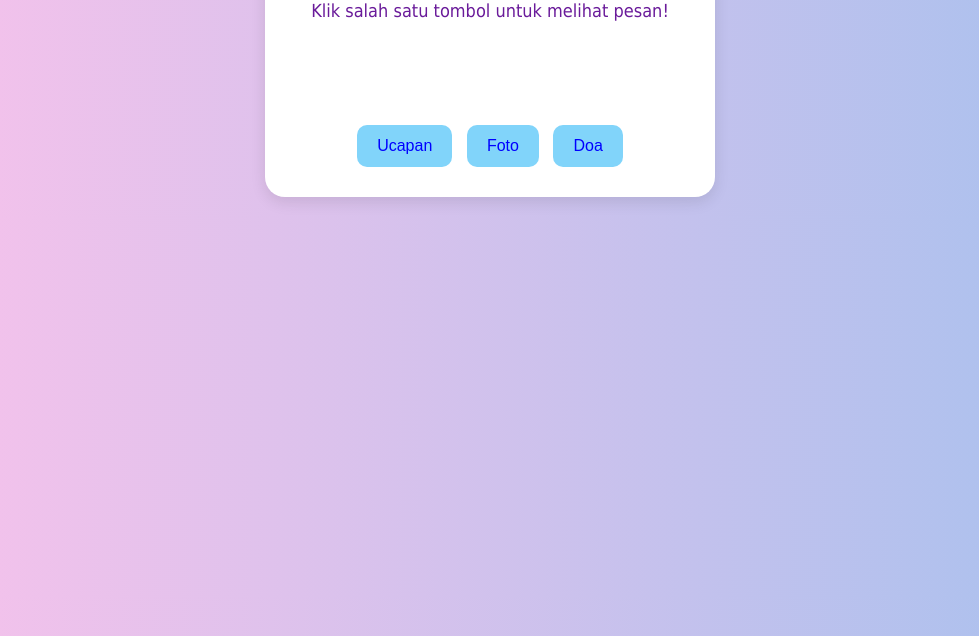
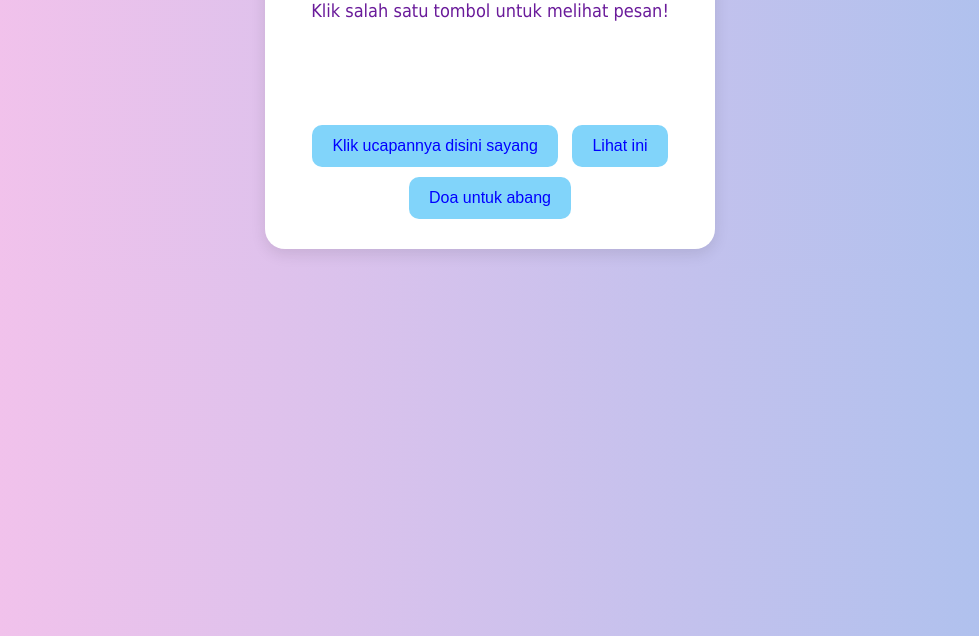
Before and after one commit to abelbel28/ulang-tahun-sayangku, a plain HTML site: page index.html in a window 1280 px wide. Shown: the part 164-800 px from the top of the page, without its empty margins (150-1129 px from the left). Drawn offline with Linux system fonts and the light colour scheme.

Commit message:
Update index.html

```diff
--- a/index.html
+++ b/index.html
@@ -12,9 +12,9 @@
     <div id="message">Klik salah satu tombol untuk melihat pesan!</div>
 
     <div class="buttons">
-      <button onclick="showMessage(1)">Ucapan</button>
-      <button onclick="showMessage(2)">Foto</button>
-      <button onclick="showMessage(3)">Doa</button>
+      <button onclick="showMessage(1)">Klik ucapannya disini sayang</button>
+      <button onclick="showMessage(2)">Lihat ini</button>
+      <button onclick="showMessage(3)">Doa untuk abang</button>
     </div>
   </div>
 
```
